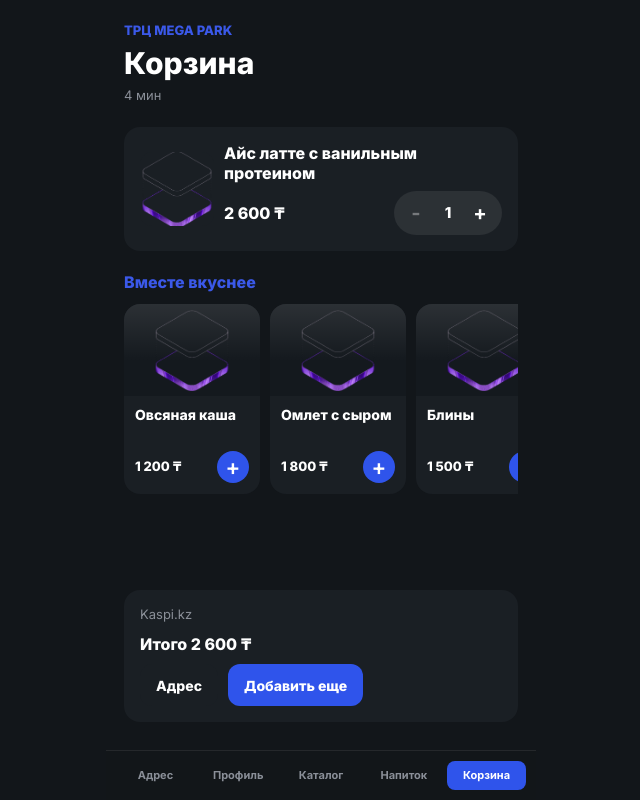
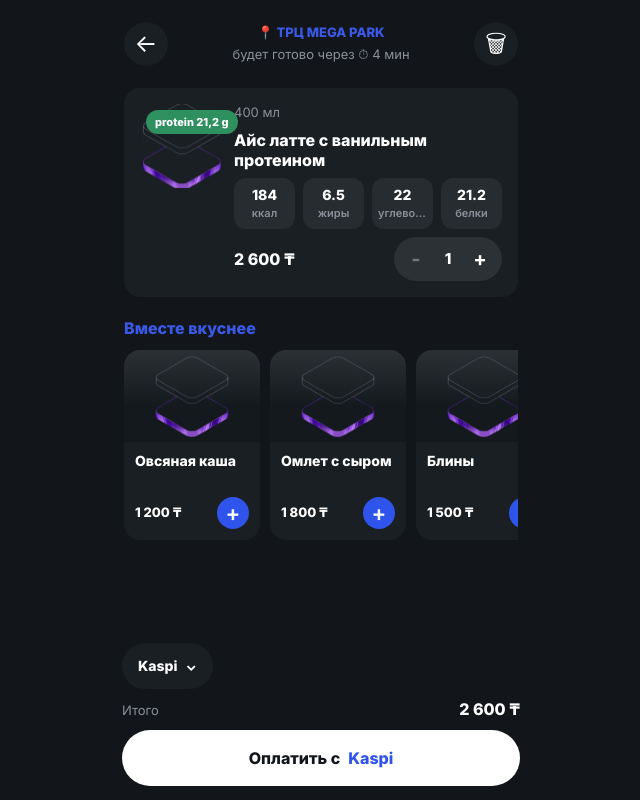
Before and after one commit to armankalm/coffee-shop-system-front, a React (Vite) app: page /cart in a window 1280 px wide. Shown: the whole page, without its empty margins (319-959 px from the left). Built offline with nearby package versions, Linux system fonts and the light colour scheme.

Commit message:
feat: cart screen checkout UI with header, stepper cart state, and payment panel

```diff
--- a/src/screens/CartScreen.tsx
+++ b/src/screens/CartScreen.tsx
@@ -1,15 +1,20 @@
+import { useState } from 'react'
 import { Link } from 'react-router-dom'
 
-import { CrossSellCard, HScroll, Stepper } from '../components'
+import { Badge, CrossSellCard, HScroll, NutritionRow, Stepper } from '../components'
 import { cartItems, crossSellItems, formatMoney, paymentMethods, pickupPoints, products } from '../mocks'
+import type { CartItem } from '../types'
 import styles from './Screens.module.css'
 
 export function CartScreen() {
-  const rows = cartItems
+  const [items, setItems] = useState<CartItem[]>(cartItems)
+
+  const rows = items
     .map((item) => {
       const product = products.find((entry) => entry.id === item.productId)
+      const size = product?.sizes.find((entry) => entry.id === item.sizeId)
 
-      return product ? { item, product } : null
+      return product ? { item, product, size } : null
     })
     .filter((row): row is NonNullable<typeof row> => row !== null)
 
@@ -17,25 +22,67 @@ export function CartScreen() {
   const selectedPayment = paymentMethods.find((method) => method.selected) ?? paymentMethods[0]
   const total = rows.reduce((sum, row) => sum + row.item.unitPrice * row.item.quantity, 0)
 
+  function updateQuantity(itemId: string, nextQuantity: number) {
+    setItems((prev) => prev.map((item) => (item.id === itemId ? { ...item, quantity: nextQuantity } : item)))
+  }
+
+  function clearCart() {
+    setItems([])
+  }
+
   return (
-    <section className={styles.screen} aria-labelledby="cart-title">
-      <header className={styles.header}>
-        <p className={styles.eyebrow}>{selectedPoint?.title}</p>
-        <h1 className={styles.title} id="cart-title">
-          Корзина
-        </h1>
-        <p className={styles.muted}>{selectedPoint?.readyTimeLabel}</p>
+    <section className={`${styles.screen} ${styles.cartScreen}`} aria-labelledby="cart-title">
+      <header className={styles.cartHeader}>
+        <Link className={styles.roundIconButton} to="/catalog" aria-label="Назад">
+          ←
+        </Link>
+        <div className={styles.cartHeaderInfo}>
+          <p className={styles.eyebrow}>📍 {selectedPoint?.title}</p>
+          <p className={styles.muted}>будет готово через ⏱ {selectedPoint?.readyTimeLabel}</p>
+        </div>
+        <button
+          className={styles.roundIconButton}
+          type="button"
+          onClick={clearCart}
+          disabled={rows.length === 0}
+          aria-label="Очистить корзину"
+        >
+          🗑
+        </button>
       </header>
 
+      <h1 className={styles.visuallyHidden} id="cart-title">
+        Корзина
+      </h1>
+
       <div className={styles.list}>
-        {rows.map(({ item, product }) => (
+        {rows.map(({ item, product, size }) => (
           <article className={styles.cartCard} key={item.id}>
-            <img className={styles.cartImage} src={product.imageSrc} alt={product.imageAlt} draggable={false} />
+            <div className={styles.cartImageFrame}>
+              <img className={styles.cartImage} src={product.imageSrc} alt={product.imageAlt} draggable={false} />
+              {product.badge ? (
+                <Badge className={styles.cartBadge} tone={product.badge.tone}>
+                  {product.badge.label}
+                </Badge>
+              ) : null}
+            </div>
             <div className={styles.cartBody}>
+              <p className={styles.muted}>{size?.label}</p>
               <p className={styles.cardTitle}>{product.title}</p>
+              <NutritionRow
+                calories={product.nutrition.calories}
+                carbs={product.nutrition.carbs}
+                fats={product.nutrition.fats}
+                proteins={product.nutrition.proteins}
+              />
               <div className={styles.cartFooter}>
-                <span className={styles.price}>{formatMoney(item.unitPrice)}</span>
-                <Stepper value={item.quantity} min={1} />
+                <span className={styles.price}>{formatMoney(item.unitPrice * item.quantity)}</span>
+                <Stepper
+                  value={item.quantity}
+                  min={1}
+                  onDecrease={() => updateQuantity(item.id, Math.max(1, item.quantity - 1))}
+                  onIncrease={() => updateQuantity(item.id, item.quantity + 1)}
+                />
               </div>
             </div>
           </article>
@@ -61,18 +108,19 @@ export function CartScreen() {
         </HScroll>
       </section>
 
-      <article className={styles.summaryCard}>
-        <p className={styles.muted}>{selectedPayment?.title}</p>
-        <p className={styles.price}>Итого {formatMoney(total)}</p>
-        <div className={styles.actions}>
-          <Link className={styles.ghostButton} to="/locations">
-            Адрес
-          </Link>
-          <Link className={styles.linkButton} to="/catalog">
-            Добавить еще
-          </Link>
+      <div className={styles.cartBottomBar}>
+        <button className={styles.paymentSelector} type="button" aria-label="Выбрать способ оплаты">
+          <span className={styles.paymentLogo}>{selectedPayment?.logoLabel}</span>
+          <span aria-hidden="true">⌄</span>
+        </button>
+        <div className={styles.cartTotalRow}>
+          <span className={styles.muted}>Итого</span>
+          <span className={styles.price}>{formatMoney(total)}</span>
         </div>
-      </article>
+        <button className={styles.payButton} type="button" disabled={rows.length === 0}>
+          Оплатить с <span className={styles.paymentLogo}>{selectedPayment?.logoLabel}</span>
+        </button>
+      </div>
     </section>
   )
 }
--- a/src/screens/Screens.module.css
+++ b/src/screens/Screens.module.css
@@ -15,6 +15,10 @@
 .profileScreen {
   gap: 18px;
   padding: 16px 16px 28px;
+}
+
+.cartScreen {
+  padding: 22px 18px calc(168px + var(--safe-bottom));
 }
 
 .visuallyHidden {
@@ -894,16 +898,27 @@
 }
 
 .cartCard {
-  grid-template-columns: 74px minmax(0, 1fr);
-  align-items: center;
+  grid-template-columns: 84px minmax(0, 1fr);
+  align-items: start;
+}
+
+.cartImageFrame {
+  position: relative;
+  min-width: 0;
 }
 
 .cartImage {
-  width: 74px;
+  width: 84px;
   aspect-ratio: 1;
   object-fit: cover;
   border-radius: var(--r-sm);
   background: var(--surface);
+}
+
+.cartBadge {
+  position: absolute;
+  top: 6px;
+  left: 6px;
 }
 
 .cartBody {
@@ -921,6 +936,112 @@
 
 .summaryCard {
   margin-top: auto;
+}
+
+.cartHeader {
+  display: grid;
+  grid-template-columns: 44px minmax(0, 1fr) 44px;
+  gap: 10px;
+  align-items: center;
+}
+
+.cartHeaderInfo {
+  min-width: 0;
+  display: grid;
+  gap: 4px;
+  text-align: center;
+}
+
+.cartHeaderInfo .eyebrow {
+  overflow: hidden;
+  text-overflow: ellipsis;
+  white-space: nowrap;
+}
+
+.cartBottomBar {
+  position: fixed;
+  right: max(var(--safe-right), calc((100vw - 430px) / 2));
+  bottom: 0;
+  left: max(var(--safe-left), calc((100vw - 430px) / 2));
+  z-index: 4;
+  display: grid;
+  gap: 10px;
+  padding: 14px 16px max(14px, var(--safe-bottom));
+  background:
+    linear-gradient(180deg, rgba(18, 22, 26, 0), rgba(18, 22, 26, 0.92) 18%),
+    var(--bg);
+}
+
+.paymentSelector {
+  min-height: 46px;
+  display: inline-flex;
+  align-items: center;
+  justify-content: space-between;
+  justify-self: start;
+  gap: 8px;
+  padding: 0 16px;
+  border: 0;
+  border-radius: 999px;
+  background: var(--surface);
+  color: var(--text);
+  font-size: 14px;
+  font-weight: 800;
+  line-height: 1;
+  cursor: pointer;
+  transition:
+    transform 160ms ease,
+    background 160ms ease;
+}
+
+.paymentSelector:active {
+  transform: scale(0.98);
+}
+
+.paymentSelector:hover {
+  background: #222930;
+}
+
+.paymentLogo {
+  white-space: nowrap;
+}
+
+.cartTotalRow {
+  display: flex;
+  align-items: baseline;
+  justify-content: space-between;
+  gap: 10px;
+}
+
+.payButton {
+  min-height: 56px;
+  display: inline-flex;
+  align-items: center;
+  justify-content: center;
+  gap: 8px;
+  border: 0;
+  border-radius: 999px;
+  background: var(--text);
+  color: var(--bg);
+  font-size: 16px;
+  font-weight: 800;
+  line-height: 1;
+  cursor: pointer;
+  transition:
+    transform 160ms ease,
+    opacity 160ms ease;
+}
+
+.payButton:active {
+  transform: scale(0.98);
+}
+
+.payButton:disabled {
+  opacity: 0.5;
+  cursor: not-allowed;
+}
+
+.payButton .paymentLogo {
+  color: var(--accent);
 }
 
 @media (max-width: 374px) {
```
Also changed, not shown: 1 other file (tests, documents, lock files or other folders).
